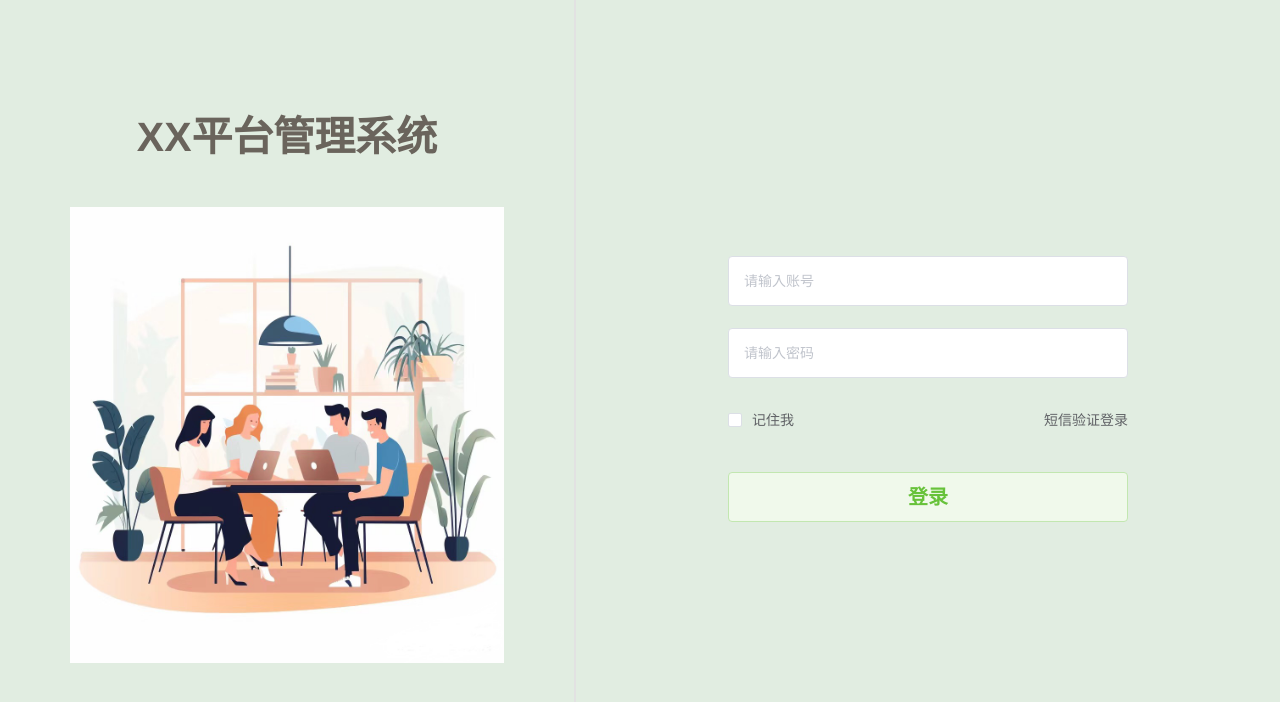
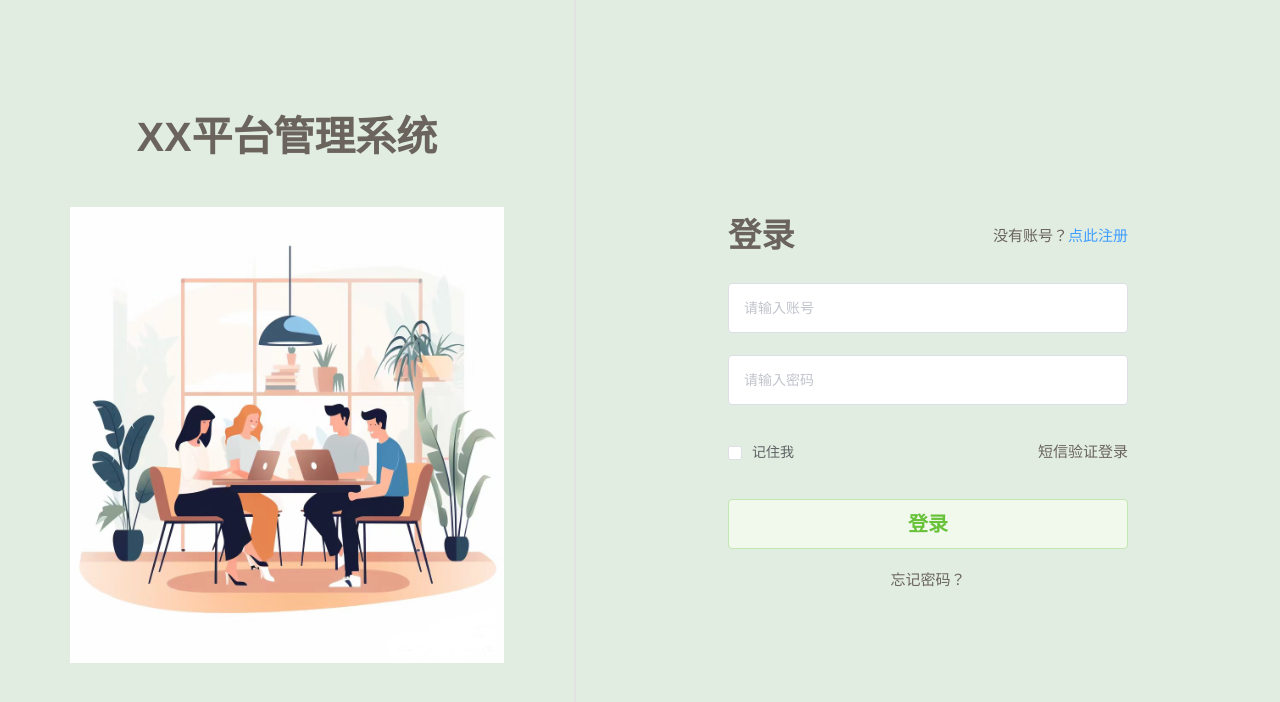
Before and after one commit to Langxuewen/vue-admin-template, a Vue app: page /#/login in a window 1280 px wide. Shown: the top 702 px of the page. Built offline with nearby package versions, Linux system fonts and the light colour scheme; a small style sheet from the web is missing.

Commit message:
commit "登录页面"

```diff
--- a/src/views/login/new-index.vue
+++ b/src/views/login/new-index.vue
@@ -9,6 +9,12 @@
             </div>
             <div class="right">
                 <el-form :model="loginForm" :rules="loginRules" ref="loginForm" label-width="auto" class="login-form">
+                    <el-form-item>
+                        <div class="single-line">
+                            <div class="login-text">登录</div>
+                            <span>没有账号？<span class="blue underline">点此注册</span></span>
+                        </div>
+                    </el-form-item>
                     <el-form-item prop="userName">
                         <el-input type="text" v-model="loginForm.userName" placeholder="请输入账号"></el-input>
                     </el-form-item>
@@ -21,12 +27,13 @@
                     <el-form-item>
                         <div class="single-line">
                             <el-checkbox v-model="remember">记住我</el-checkbox>
-                            <span class="msg-login">短信验证登录</span>
+                            <span class="underline">短信验证登录</span>
                         </div>
                     </el-form-item>
                     <el-form-item>
                         <el-button type="success" plain class="login-btn">登录</el-button>
                     </el-form-item>
+                    <div class="forget-pwd underline">忘记密码？</div>
                 </el-form>
             </div>
         </div>
@@ -137,17 +144,20 @@ $blue_font: #409EFF;
                 color: #515151;
             }
             .single-line {
-                height: $input_height;
+                line-height: $input_height;
                 display: flex;
                 justify-content: space-between;
-                .msg-login {
-                    color: #606266;
-                }
-                .msg-login:hover {
-                    cursor: pointer;
-                    color: $blue_font;
-                    text-decoration: underline;
-                }
+                font-size: 15px;
+                color: $system_title;
+            }
+            .login-text {
+                font-size: clamp(1.8rem, 2.6vw, 2.8rem);
+                font-weight: 600;
+            }
+            .forget-pwd {
+                text-align: center;
+                font-size: 15px;
+                color: $system_title;
             }
             .login-btn {
                 width: $input_width;
@@ -157,5 +167,13 @@ $blue_font: #409EFF;
             }
         }
     }
+    .blue {
+        color: $blue_font;
+    }
+    .underline:hover {
+        color: $blue_font;
+        cursor: pointer;
+        text-decoration: underline;
+    }
 }
 </style>
```
